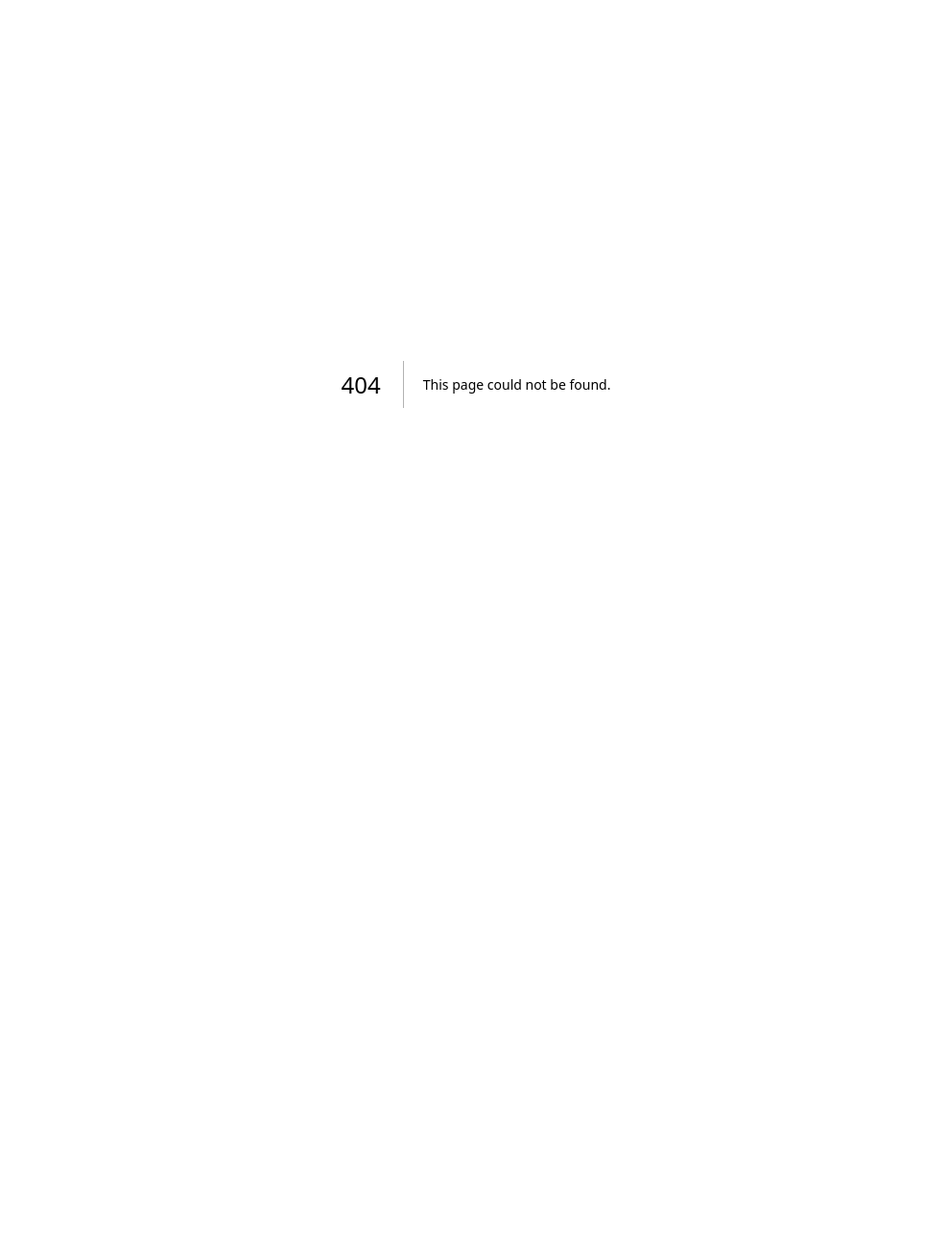
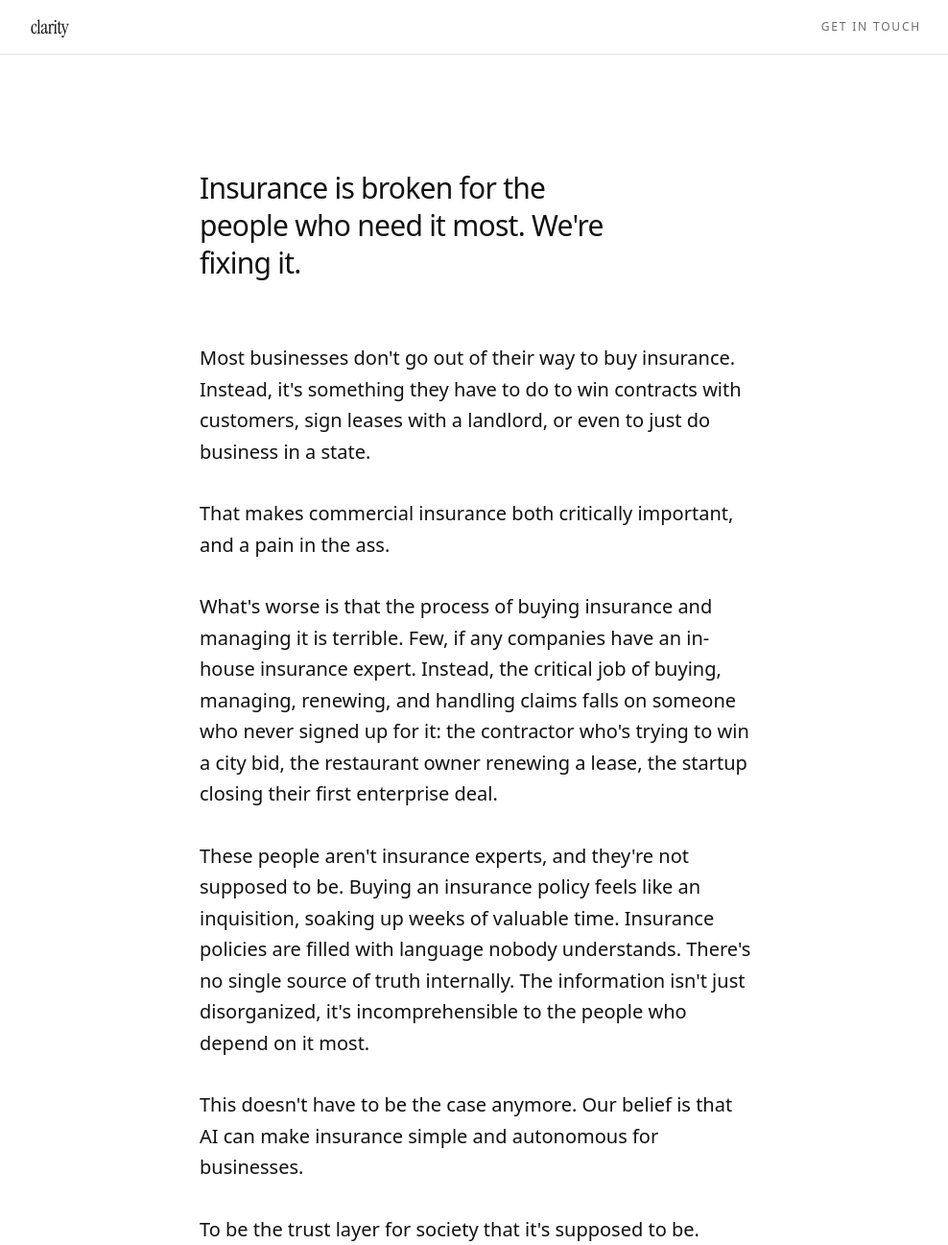
Before and after one commit to AdyanTanver/claire-demo, a Next.js app: page /memo in a window 1280 px wide. Before the commit this address had no page. Shown: the top 1297 px of the page at 96% size, without its empty margins (144-1132 px from the left). Before the commit the page ends 800 px from the top, so only its background shows below. Built offline with nearby package versions, Linux system fonts and the light colour scheme.

Commit message:
Add memo version and brand font updates

```diff
--- /dev/null
+++ b/src/app/memo/page.tsx
@@ -0,0 +1,165 @@
+import { FadeIn } from "@/components/FadeIn";
+
+const brandFont = { fontFamily: 'var(--font-instrument-serif)' };
+
+function BrandName({ children }: { children: React.ReactNode }) {
+  return <span style={brandFont}>{children}</span>;
+}
+
+export default function Memo() {
+  return (
+    <div className="min-h-screen bg-background text-foreground">
+      {/* Nav */}
+      <nav className="fixed top-0 left-0 right-0 z-50 backdrop-blur-md bg-background/80 border-b border-divider">
+        <div className="max-w-5xl mx-auto px-6 md:px-12 h-14 flex items-center justify-between">
+          <a href="/" className="text-xl tracking-tight" style={brandFont}>
+            clarity
+          </a>
+          <a
+            href="mailto:hello@clarity.so"
+            className="text-xs uppercase tracking-[0.15em] text-muted hover:text-foreground transition-colors"
+          >
+            Get in touch
+          </a>
+        </div>
+      </nav>
+
+      <main className="max-w-2xl mx-auto px-6 md:px-12 pt-36 md:pt-44 pb-32 md:pb-44">
+        <FadeIn>
+          <h1 className="serif text-2xl md:text-3xl font-medium leading-[1.3] tracking-tight mb-16 max-w-md">
+            Insurance is broken for the people who need it most. We&apos;re fixing it.
+          </h1>
+        </FadeIn>
+        <article className="space-y-8 text-lg md:text-xl leading-relaxed">
+          <FadeIn>
+            <p>
+              Most businesses don&apos;t go out of their way to buy insurance.
+              Instead, it&apos;s something they have to do to win contracts with
+              customers, sign leases with a landlord, or even to just do
+              business in a state.
+            </p>
+          </FadeIn>
+
+          <FadeIn>
+            <p>
+              That makes commercial insurance both critically important, and a
+              pain in the ass.
+            </p>
+          </FadeIn>
+
+          <FadeIn>
+            <p>
+              What&apos;s worse is that the process of buying insurance and
+              managing it is terrible. Few, if any companies have an in-house
+              insurance expert. Instead, the critical job of buying, managing,
+              renewing, and handling claims falls on someone who never signed up
+              for it: the contractor who&apos;s trying to win a city bid, the
+              restaurant owner renewing a lease, the startup closing their first
+              enterprise deal.
+            </p>
+          </FadeIn>
+
+          <FadeIn>
+            <p>
+              These people aren&apos;t insurance experts, and they&apos;re not
+              supposed to be. Buying an insurance policy feels like an
+              inquisition, soaking up weeks of valuable time. Insurance policies
+              are filled with language nobody understands. There&apos;s no single
+              source of truth internally. The information isn&apos;t just
+              disorganized, it&apos;s incomprehensible to the people who depend
+              on it most.
+            </p>
+          </FadeIn>
+
+          <FadeIn>
+            <p>
+              This doesn&apos;t have to be the case anymore. Our belief is that
+              AI can make insurance simple and autonomous for businesses.
+            </p>
+          </FadeIn>
+
+          <FadeIn>
+            <p>
+              To be the trust layer for society that it&apos;s supposed to be.
+            </p>
+          </FadeIn>
+
+          <FadeIn>
+            <p>
+              Our mission is to build tools that make it easy for businesses to
+              manage their insurance, trust each other when completing
+              transactions, and for insurance companies to better understand the
+              businesses they serve.
+            </p>
+          </FadeIn>
+
+          <FadeIn>
+            <p className="text-muted text-base md:text-lg pt-4">
+              What we&apos;re building
+            </p>
+          </FadeIn>
+
+          <FadeIn>
+            <p>
+              Our first product is called <BrandName>Clair</BrandName>.{" "}
+              <BrandName>Clair</BrandName> is a system of record for your
+              insurance that understands not just where your policies are, but
+              what they mean. What you&apos;re covered for, where you have gaps,
+              when you need to act, and what it&apos;ll cost you if you
+              don&apos;t.
+            </p>
+          </FadeIn>
+
+          <FadeIn>
+            <p>
+              <BrandName>Clair</BrandName> lives in your email inbox and SMS,
+              answering your customers&apos; due diligence questions, sending
+              COIs to your landlord when you sign a new lease, and helping you
+              file claims when things go wrong.
+            </p>
+          </FadeIn>
+
+          <FadeIn>
+            <p>
+              Because <BrandName>Clair</BrandName> has the full context of your
+              business, your coverage, and your insurance needs, it can also
+              proactively recommend changes, flag coverage gaps, and help you buy
+              or renew policies completely autonomously.
+            </p>
+          </FadeIn>
+
+          <FadeIn>
+            <p>
+              We&apos;re partnering with brokers to bring{" "}
+              <BrandName>Clair</BrandName> to businesses. Brokers are giving
+              their clients a dedicated intelligence layer that understands their
+              coverage, answers their questions, and acts on their
+              behalf&mdash;all without any added work. Every client on{" "}
+              <BrandName>Clair</BrandName> is a client they can retain without
+              adding headcount.
+            </p>
+          </FadeIn>
+
+          <FadeIn>
+            <p>This is just the start.</p>
+          </FadeIn>
+        </article>
+      </main>
+
+      {/* Footer */}
+      <footer className="border-t border-divider">
+        <div className="max-w-5xl mx-auto px-6 md:px-12 py-8 flex items-center justify-between">
+          <span className="text-xs text-muted">
+            &copy; {new Date().getFullYear()} Clarity
+          </span>
+          <a
+            href="mailto:hello@clarity.so"
+            className="text-xs text-muted hover:text-foreground transition-colors"
+          >
+            hello@clarity.so
+          </a>
+        </div>
+      </footer>
+    </div>
+  );
+}
```
